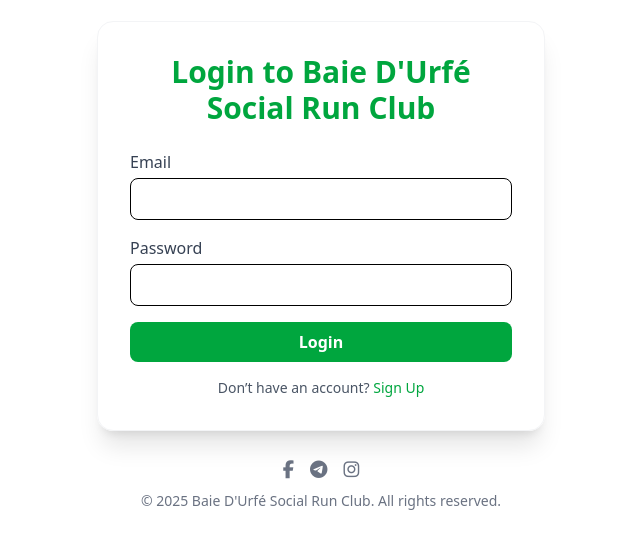
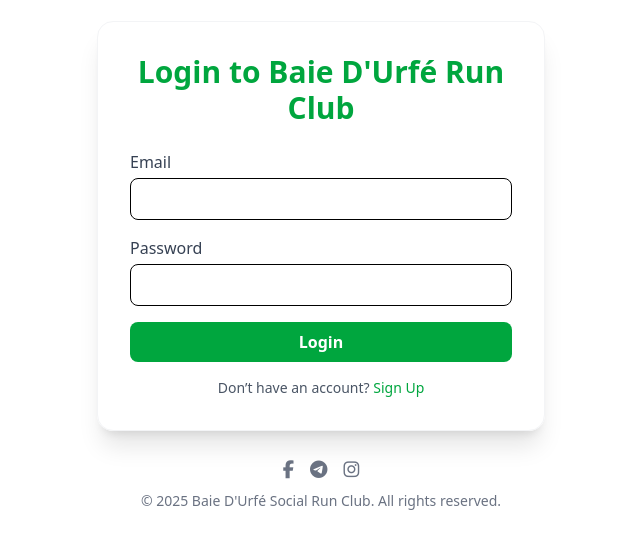
Before and after one commit to flavazelli/bdurunclub, a Vue app: page /login in a window 1280 px wide. Shown: the part 122-670 px from the top of the page, without its empty margins (319-959 px from the left). Built offline with nearby package versions, Linux system fonts and the light colour scheme.

Commit message:
subtle change

```diff
--- a/src/views/LoginView.vue
+++ b/src/views/LoginView.vue
@@ -23,7 +23,7 @@
     <!-- Login Box -->
     <div class="w-full max-w-md sm:shadow-xl p-8 rounded-2xl sm:border border-gray-100">
       <h2 class="text-3xl font-bold text-center text-green-600 mb-6">
-        Login to Baie D'Urfé Social Run Club
+        Login to Baie D'Urfé Run Club
       </h2>
 
       <form @submit.prevent="handleLogin" class="space-y-4">
```
